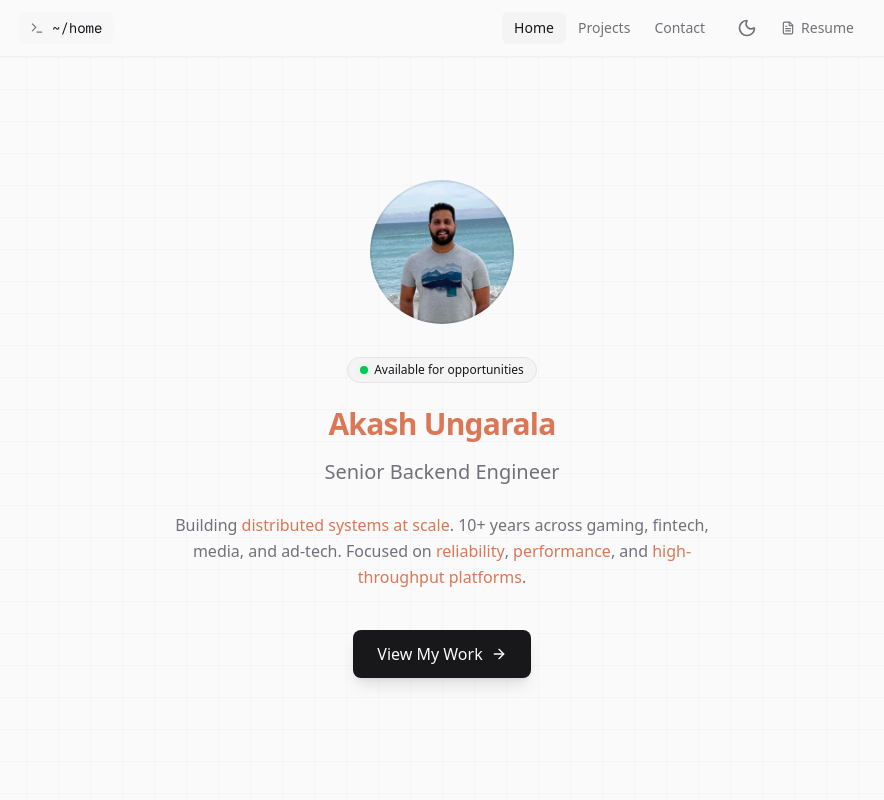
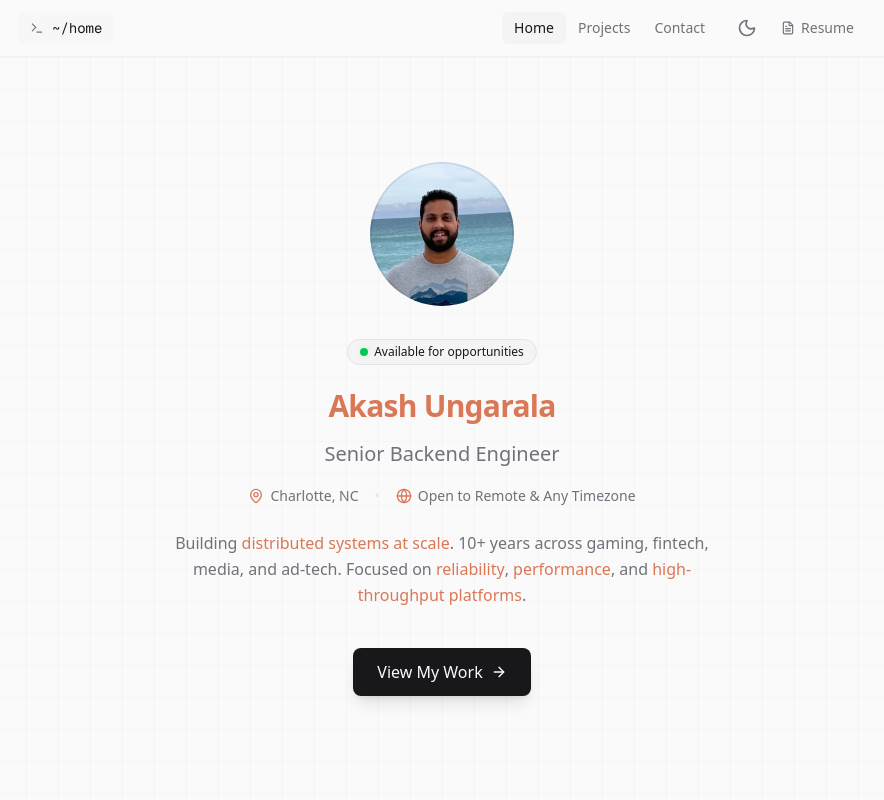
Before and after one commit to akashungarala/portfolio, a Next.js app: page / in a window 1280 px wide. Shown: the top 800 px of the page, without its empty margins (198-1082 px from the left). Built offline with nearby package versions, Linux system fonts and the light colour scheme; no server answers.

Commit message:
feat: fix button colors and add location info to hero section

```diff
--- a/src/app/projects/[slug]/page.tsx
+++ b/src/app/projects/[slug]/page.tsx
@@ -173,9 +173,9 @@ export default async function ProjectPage({ params }: ProjectPageProps) {
             className={cn(
               'inline-flex items-center justify-center',
               'rounded-lg px-6 py-3',
-              'gradient-bg text-white font-semibold',
-              'shadow-lg shadow-primary/20',
-              'hover:shadow-xl hover:shadow-primary/30',
+              'bg-foreground text-background font-semibold',
+              'shadow-lg shadow-foreground/20',
+              'hover:bg-[var(--highlight)] hover:shadow-xl hover:shadow-[var(--highlight)]/30',
               'transition-all duration-300',
             )}
           >
--- a/src/components/sections/Hero.tsx
+++ b/src/components/sections/Hero.tsx
@@ -1,6 +1,6 @@
 'use client';
 
-import { ArrowRight } from 'lucide-react';
+import { ArrowRight, Globe, MapPin } from 'lucide-react';
 import Image from 'next/image';
 import Link from 'next/link';
 import { FadeIn } from '@/components/motion';
@@ -61,7 +61,22 @@ export function Hero({ content }: HeroProps) {
 
         {/* Title */}
         <FadeIn delay={0.3}>
-          <p className="mb-6 text-lg font-medium text-muted-foreground md:text-xl">{title}</p>
+          <p className="mb-4 text-lg font-medium text-muted-foreground md:text-xl">{title}</p>
+        </FadeIn>
+
+        {/* Location Info */}
+        <FadeIn delay={0.35}>
+          <div className="mb-6 flex flex-wrap items-center justify-center gap-4 text-sm text-muted-foreground">
+            <span className="inline-flex items-center gap-1.5">
+              <MapPin className="h-4 w-4 text-[var(--highlight)]" />
+              Charlotte, NC
+            </span>
+            <span className="hidden sm:inline text-border">•</span>
+            <span className="inline-flex items-center gap-1.5">
+              <Globe className="h-4 w-4 text-[var(--highlight)]" />
+              Open to Remote & Any Timezone
+            </span>
+          </div>
         </FadeIn>
 
         {/* Tagline with highlighted keywords */}
--- a/src/content/profile.yaml
+++ b/src/content/profile.yaml
@@ -11,7 +11,7 @@
 name: Akash Ungarala
 title: Senior Backend Engineer
 email: akash.ungarala@gmail.com
-location: Los Angeles, CA
+location: Charlotte, NC
 profileImage: /assets/profile.jpg
 resumeUrl: /resume.pdf
 
```
Also changed, not shown: public/assets/profile.jpg.
